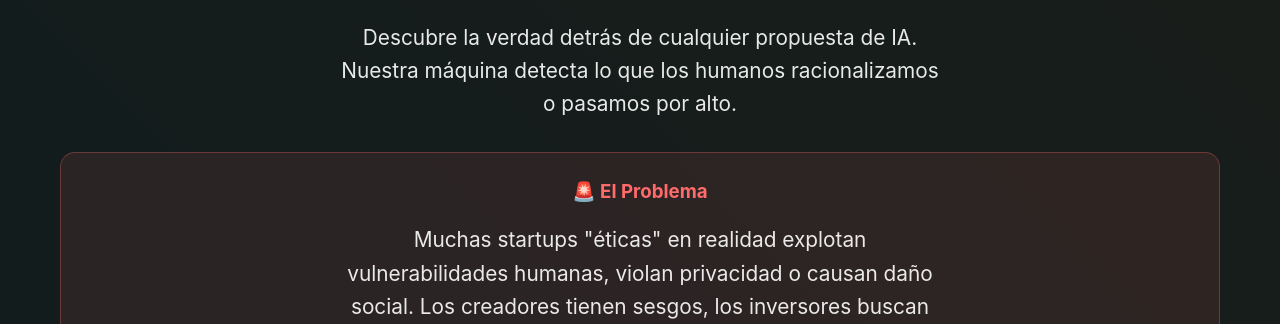
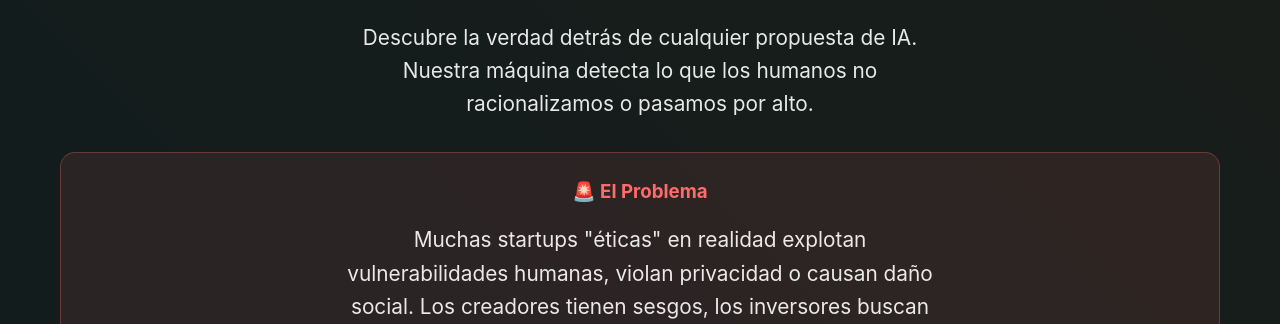
Before and after one commit to nicobrave/ethics, a plain HTML site: page frontend/index.html in a window 1280 px wide. Shown: the part 431-755 px from the top of the page. Drawn offline with nearby package versions, Linux system fonts and the light colour scheme.

Commit message:
fix text

```diff
--- a/frontend/index.html
+++ b/frontend/index.html
@@ -460,7 +460,7 @@
 
         <section class="hero">
             <h1>¿Tu startup de IA es realmente ética?</h1>
-            <p>Descubre la verdad detrás de cualquier propuesta de IA. Nuestra máquina detecta lo que los humanos racionalizamos o pasamos por alto.</p>
+            <p>Descubre la verdad detrás de cualquier propuesta de IA. Nuestra máquina detecta lo que los humanos no racionalizamos o pasamos por alto.</p>
 
             <div class="problem-highlight">
                 <h3>🚨 El Problema</h3>
```
